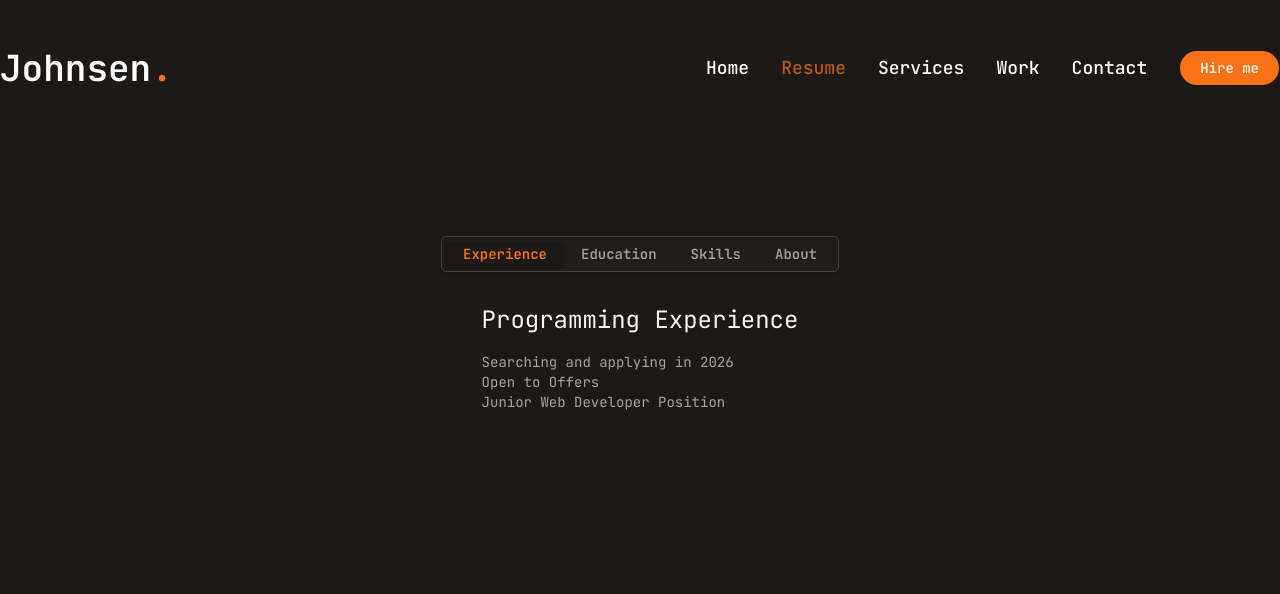
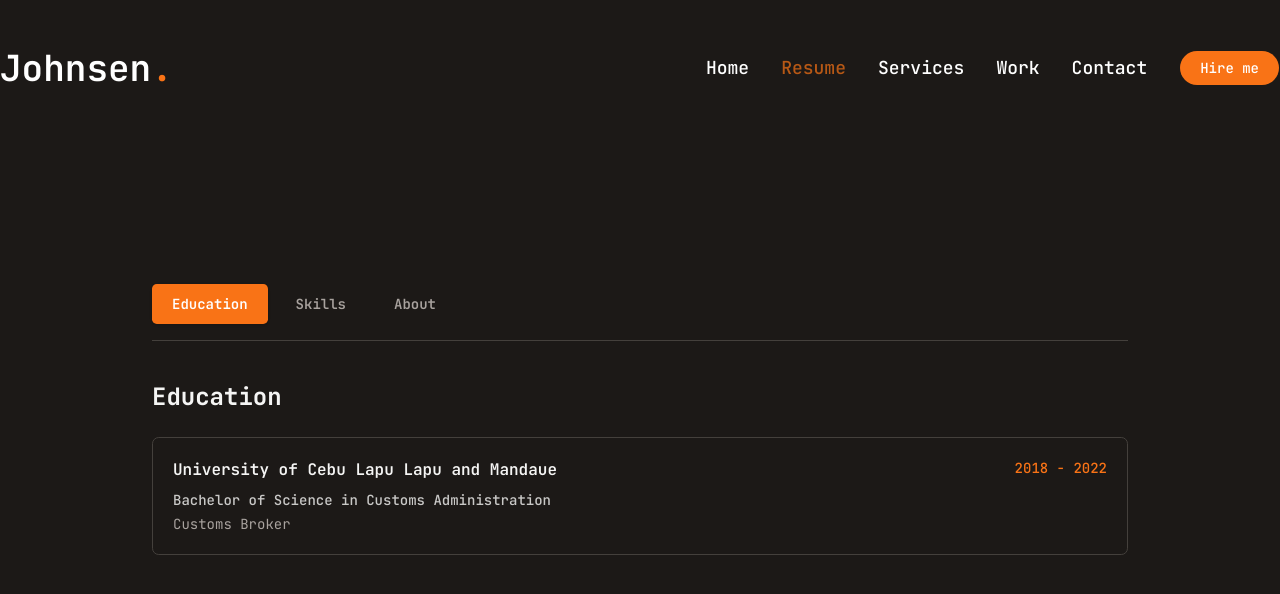
Before and after one commit to codeGoCodeNot/Modern-portfolio, a Next.js app: page /resume in a window 1280 px wide. Shown: the top 594 px of the page. Built offline with nearby package versions, Linux system fonts and the light colour scheme.

Commit message:
website updated

```diff
--- a/src/components/stats/components/stats.tsx
+++ b/src/components/stats/components/stats.tsx
@@ -10,7 +10,6 @@ import { GithubLiveStats } from "../type";
 
 const EMPTY_GITHUB_STATS: GithubLiveStats = {
   projectsCompleted: 0,
-  technologiesUsed: 0,
   codeCommits: 0,
 };
 
@@ -32,7 +31,6 @@ const Stats = () => {
 
   const liveStatsById: Record<string, number> = {
     projectsCompleted: githubStats.projectsCompleted,
-    technologiesUsed: githubStats.technologiesUsed,
     codeCommits: githubStats.codeCommits,
   };
 
--- a/src/components/stats/stats-item.ts
+++ b/src/components/stats/stats-item.ts
@@ -1,7 +1,5 @@
 export type StatId =
-  | "experience"
   | "projectsCompleted"
-  | "technologiesUsed"
   | "codeCommits"
   | "coffee";
 
@@ -13,19 +11,9 @@ export type StatItem = {
 
 export const statsItem: StatItem[] = [
   {
-    id: "experience",
-    num: 0,
-    text: "Years of experience",
-  },
-  {
     id: "projectsCompleted",
     num: 0,
     text: "Projects completed",
-  },
-  {
-    id: "technologiesUsed",
-    num: 0,
-    text: "Technologies used",
   },
   {
     id: "codeCommits",
--- a/src/components/stats/type.ts
+++ b/src/components/stats/type.ts
@@ -1,6 +1,5 @@
 export type GithubRepoResponse = {
   fork: boolean;
-  language: string | null;
 };
 
 export type GithubCommitSearchResponse = {
@@ -9,6 +8,5 @@ export type GithubCommitSearchResponse = {
 
 export type GithubLiveStats = {
   projectsCompleted: number;
-  technologiesUsed: number;
   codeCommits: number;
 };
--- a/src/features/resume/components/resume-items.tsx
+++ b/src/features/resume/components/resume-items.tsx
@@ -1,13 +1,21 @@
 "use client";
 
-import { Tabs, TabsContent, TabsList, TabsTrigger } from "@/components/ui/tabs";
-import { motion } from "framer-motion";
+import { useState } from "react";
+import { motion, AnimatePresence } from "framer-motion";
+import { cn } from "@/lib/utils";
 import { about } from "../about-items";
 import { education } from "../education-items";
-import { experienceItems } from "../experience-items";
 import { skills } from "../skills-items";
 
+const tabs = [
+  { id: "education", label: "Education" },
+  { id: "skills", label: "Skills" },
+  { id: "about", label: "About" },
+];
+
 const ResumeItems = () => {
+  const [activeTab, setActiveTab] = useState("education");
+
   return (
     <motion.div
       initial={{ opacity: 0 }}
@@ -15,113 +23,127 @@ const ResumeItems = () => {
         opacity: 1,
         transition: { delay: 2.4, duration: 0.4, ease: "easeIn" },
       }}
-      className="flex flex-1 items-center justify-center py-12 lg:py-0 self-center mt-25 w-full"
+      className="w-full mt-25 py-12"
     >
-      <Tabs
-        defaultValue="experience"
-        className="min-w-[420px] flex justify-center items-center flex-1"
+      <div className="container mx-auto px-6 max-w-5xl">
+        {/* Tab Navigation */}
+        <div className="flex flex-wrap gap-2 mb-10 border-b border-border pb-4">
+          {tabs.map((tab) => (
+            <button
+              key={tab.id}
+              onClick={() => setActiveTab(tab.id)}
+              className={cn(
+                "px-5 py-2.5 rounded-lg text-sm font-semibold transition-all duration-200",
+                activeTab === tab.id
+                  ? "bg-primary text-primary-foreground shadow-sm"
+                  : "text-muted-foreground hover:text-foreground hover:bg-accent"
+              )}
             >
-        <TabsList className="bg-muted border border-border rounded-lg shadow-sm p-1">
-          <TabsTrigger
-            value="experience"
-            className="px-4 py-2 rounded-md text-sm font-semibold transition-colors data-active:bg-background data-active:text-primary hover:bg-accent hover:text-accent-foreground"
+              {tab.label}
+            </button>
+          ))}
+        </div>
+
+        {/* Tab Content */}
+        <AnimatePresence mode="wait">
+          <motion.div
+            key={activeTab}
+            initial={{ opacity: 0, y: 12 }}
+            animate={{ opacity: 1, y: 0 }}
+            exit={{ opacity: 0, y: -12 }}
+            transition={{ duration: 0.2 }}
           >
-            Experience
-          </TabsTrigger>
-          <TabsTrigger
-            value="education"
-            className="px-4 py-2 rounded-md text-sm font-semibold transition-colors data-active:bg-background data-active:text-primary hover:bg-accent hover:text-accent-foreground"
+            {/* Education */}
+            {activeTab === "education" && (
+              <div>
+                <h2 className="text-2xl font-bold mb-6">Education</h2>
+                <div className="space-y-4">
+                  {education.map((item) => (
+                    <div
+                      key={item.institution}
+                      className="border border-border rounded-xl p-5 hover:bg-accent/30 transition-colors"
                     >
-            Education
-          </TabsTrigger>
-          <TabsTrigger
-            value="skills"
-            className="px-4 py-2 rounded-md text-sm font-semibold transition-colors data-active:bg-background data-active:text-primary hover:bg-accent hover:text-accent-foreground"
+                      <div className="flex flex-col sm:flex-row sm:items-start sm:justify-between gap-1 mb-2">
+                        <h3 className="text-base font-semibold">
+                          {item.institution}
+                        </h3>
+                        <span className="text-sm text-primary font-medium shrink-0">
+                          {item.duration}
+                        </span>
+                      </div>
+                      <p className="text-sm font-medium text-foreground/80 mb-1">
+                        {item.degree}
+                      </p>
+                      <p className="text-sm text-muted-foreground">
+                        {item.profession}
+                      </p>
+                    </div>
+                  ))}
+                </div>
+              </div>
+            )}
+
+            {/* Skills */}
+            {activeTab === "skills" && (
+              <div>
+                <h2 className="text-2xl font-bold mb-2">{skills.title}</h2>
+                <p className="text-muted-foreground text-sm mb-8">
+                  {skills.description}
+                </p>
+                <div className="space-y-8">
+                  {skills.categories.map((category) => (
+                    <div key={category.category}>
+                      <h3 className="text-xs font-semibold uppercase tracking-widest text-primary mb-3">
+                        {category.category}
+                      </h3>
+                      <div className="grid grid-cols-2 sm:grid-cols-3 lg:grid-cols-4 gap-3">
+                        {category.items.map((skill) => (
+                          <div
+                            key={skill.name}
+                            className="flex items-center gap-2.5 p-3 border border-border rounded-lg hover:bg-accent hover:border-primary/30 transition-all duration-200 group"
                           >
-            Skills
-          </TabsTrigger>
-          <TabsTrigger
-            value="about"
-            className="px-4 py-2 rounded-md text-sm font-semibold transition-colors data-active:bg-background data-active:text-primary hover:bg-accent hover:text-accent-foreground"
-          >
-            About
-          </TabsTrigger>
-        </TabsList>
-        <TabsContent value="experience">
-          <div>
-            {experienceItems.map((item) => (
-              <div key={item.title}>
-                <h1 className="text-2xl mt-6 mb-4">{item.title}</h1>
-                <div className="text-sm text-muted-foreground ">
-                  {item.items.map((item) => (
-                    <div key={item.company}>
-                      <p>{item.duration}</p>
-                      <h1>{item.company}</h1>
-                      <h2>{item.position}</h2>
+                            <span className="text-primary text-lg shrink-0 group-hover:scale-110 transition-transform">
+                              {skill.icon && <skill.icon />}
+                            </span>
+                            <span className="text-sm font-medium truncate">
+                              {skill.name}
+                            </span>
                           </div>
                         ))}
                       </div>
                     </div>
                   ))}
                 </div>
-        </TabsContent>
-        <TabsContent value="education">
-          <div>
-            {education.map((item) => (
-              <div key={item.institution}>
-                <h1 className="text-2xl mt-6 mb-4 max-w-[400px]">
-                  {item.institution}
-                </h1>
-                <div className="text-sm text-muted-foreground ">
-                  <h2>{item.profession}</h2>
-                  <h1>{item.degree}</h1>
-                  <p>{item.duration}</p>
               </div>
-              </div>
-            ))}
-          </div>
-        </TabsContent>
+            )}
 
-        <TabsContent value="skills">
-          <div>
-            <div className="text-2xl mt-6">
-              <h1 className="mb-4">{skills.title}</h1>
-              <p className="text-muted-foreground text-sm mb-6 max-w-[400px]">
-                {skills.description}
+            {/* About */}
+            {activeTab === "about" && (
+              <div className="max-w-2xl">
+                <h2 className="text-2xl font-bold mb-4">{about.title}</h2>
+                <p className="text-muted-foreground text-sm leading-relaxed mb-8">
+                  {about.description}
                 </p>
-              {skills.skillList.map((skill) => (
-                <div key={skill.name}>
-                  <div className="flex flex-1 items-center  gap-x-2 text-lg mb-2 border border-border rounded-md p-2 max-w-[270px]">
-                    <div className="text-primary">
-                      {skill.icon && <skill.icon />}
-                    </div>
-                    <div> {skill.name}</div>
-                  </div>
+                <div className="border border-border rounded-xl overflow-hidden">
+                  {about.info.map((item, idx) => (
+                    <div
+                      key={idx}
+                      className="flex justify-between items-center px-5 py-3.5 gap-4 even:bg-accent/20 border-b border-border last:border-b-0"
+                    >
+                      <span className="text-sm font-semibold shrink-0">
+                        {item.fieldName}
+                      </span>
+                      <span className="text-sm text-muted-foreground text-right">
+                        {item.fieldValue}
+                      </span>
                     </div>
                   ))}
                 </div>
               </div>
-        </TabsContent>
-        <TabsContent value="about">
-          <div className="max-w-[400px]">
-            <h1 className="text-2xl mt-6 mb-4">{about.title}</h1>
-            <p className="text-muted-foreground text-sm max-w-[400px]">
-              {about.description}
-            </p>
-            <ul className="mt-6 space-y-2">
-              {about.info.map((item, idx) => (
-                <li
-                  key={idx}
-                  className="flex justify-between text-sm border-b pb-"
-                >
-                  <span className="font-semibold">{item.fieldName}:</span>
-                  <span className="px-5">{item.fieldValue}</span>
-                </li>
-              ))}
-            </ul>
+            )}
+          </motion.div>
+        </AnimatePresence>
       </div>
-        </TabsContent>
-      </Tabs>
     </motion.div>
   );
 };
--- a/src/features/resume/skills-items.tsx
+++ b/src/features/resume/skills-items.tsx
@@ -1,31 +1,87 @@
-import { FaHtml5, FaCss3, FaJs, FaFigma, FaReact } from "react-icons/fa";
+import { FaHtml5, FaCss3, FaJs, FaFigma, FaReact, FaNodeJs, FaGitAlt } from "react-icons/fa";
 import {
   SiNextdotjs,
   SiTailwindcss,
   SiPrisma,
   SiBetterauth,
   SiLucia,
+  SiTypescript,
+  SiSupabase,
+  SiPostgresql,
+  SiVite,
 } from "react-icons/si";
+import { Code2 } from "lucide-react";
 
-type Skill = {
+type SkillItem = {
+  icon: React.ComponentType;
+  name: string;
+};
+
+type SkillCategory = {
+  category: string;
+  items: SkillItem[];
+};
+
+type SkillsData = {
   title: string;
   description: string;
-  skillList: { icon: React.ComponentType; name: string }[];
+  categories: SkillCategory[];
 };
 
-export const skills: Skill = {
+export const skills: SkillsData = {
   title: "My Skills",
-  description: "I am proficient in the following technologies and tools:",
-  skillList: [
+  description:
+    "Technologies and tools I use to build modern web applications:",
+  categories: [
+    {
+      category: "Languages",
+      items: [
         { icon: FaHtml5, name: "HTML5" },
         { icon: FaCss3, name: "CSS3" },
         { icon: FaJs, name: "JavaScript" },
+        { icon: SiTypescript, name: "TypeScript" },
+      ],
+    },
+    {
+      category: "Frameworks & Libraries",
+      items: [
         { icon: FaReact, name: "React" },
         { icon: SiNextdotjs, name: "Next.js" },
+        { icon: SiVite, name: "Vite" },
+        { icon: Code2, name: "React Router" },
+        { icon: Code2, name: "TanStack Query" },
+        { icon: Code2, name: "Zustand" },
+      ],
+    },
+    {
+      category: "Styling & Design",
+      items: [
         { icon: SiTailwindcss, name: "Tailwind CSS" },
-    { icon: SiPrisma, name: "Prisma" },
-    { icon: SiBetterauth, name: "BetterAuth" },
-    { icon: SiLucia, name: "Lucia" },
+        { icon: Code2, name: "shadcn/ui" },
         { icon: FaFigma, name: "Figma" },
       ],
+    },
+    {
+      category: "Backend & Database",
+      items: [
+        { icon: FaNodeJs, name: "Node.js" },
+        { icon: SiPrisma, name: "Prisma" },
+        { icon: Code2, name: "Drizzle ORM" },
+        { icon: SiSupabase, name: "Supabase" },
+        { icon: SiPostgresql, name: "PostgreSQL" },
+      ],
+    },
+    {
+      category: "Authentication",
+      items: [
+        { icon: SiBetterauth, name: "BetterAuth" },
+        { icon: Code2, name: "Clerk" },
+        { icon: SiLucia, name: "Lucia" },
+      ],
+    },
+    {
+      category: "Tools",
+      items: [{ icon: FaGitAlt, name: "Git" }],
+    },
+  ],
 };
```
Also changed, not shown: src/app/page.tsx (+7 -1 lines), src/components/stats/queries/fetch-json.ts (+0 -7 lines), .claude/settings.local.json (added), 1 other file (tests, documents, lock files or other folders). Lines whose indentation alone changed are shown as unchanged.
